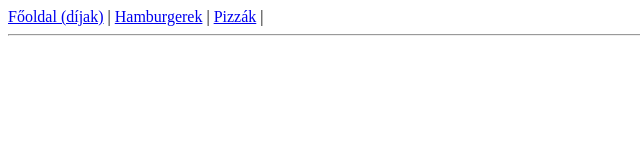
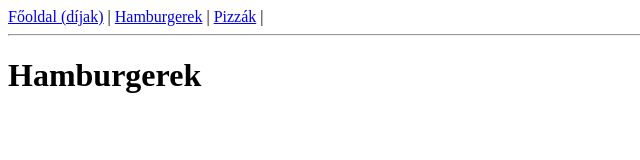
Before and after one commit to SzerencsesLucky/etterem, a plain HTML site: page hamburgerek.html in a window 1280 px wide. Shown: the whole page, without its empty margins (0-640 px from the left). Drawn offline with Linux system fonts and the light colour scheme.

Commit message:
cimsor nev

```diff
--- a/hamburgerek.html
+++ b/hamburgerek.html
@@ -12,6 +12,9 @@
 	<a href="hamburgerek.html">Hamburgerek</a> |
 	<a href="pizzak.html">Pizzák</a> |
 	<hr>
+
+	<h1>Hamburgerek</h1>
+
 </body>
 
 </html>
```
